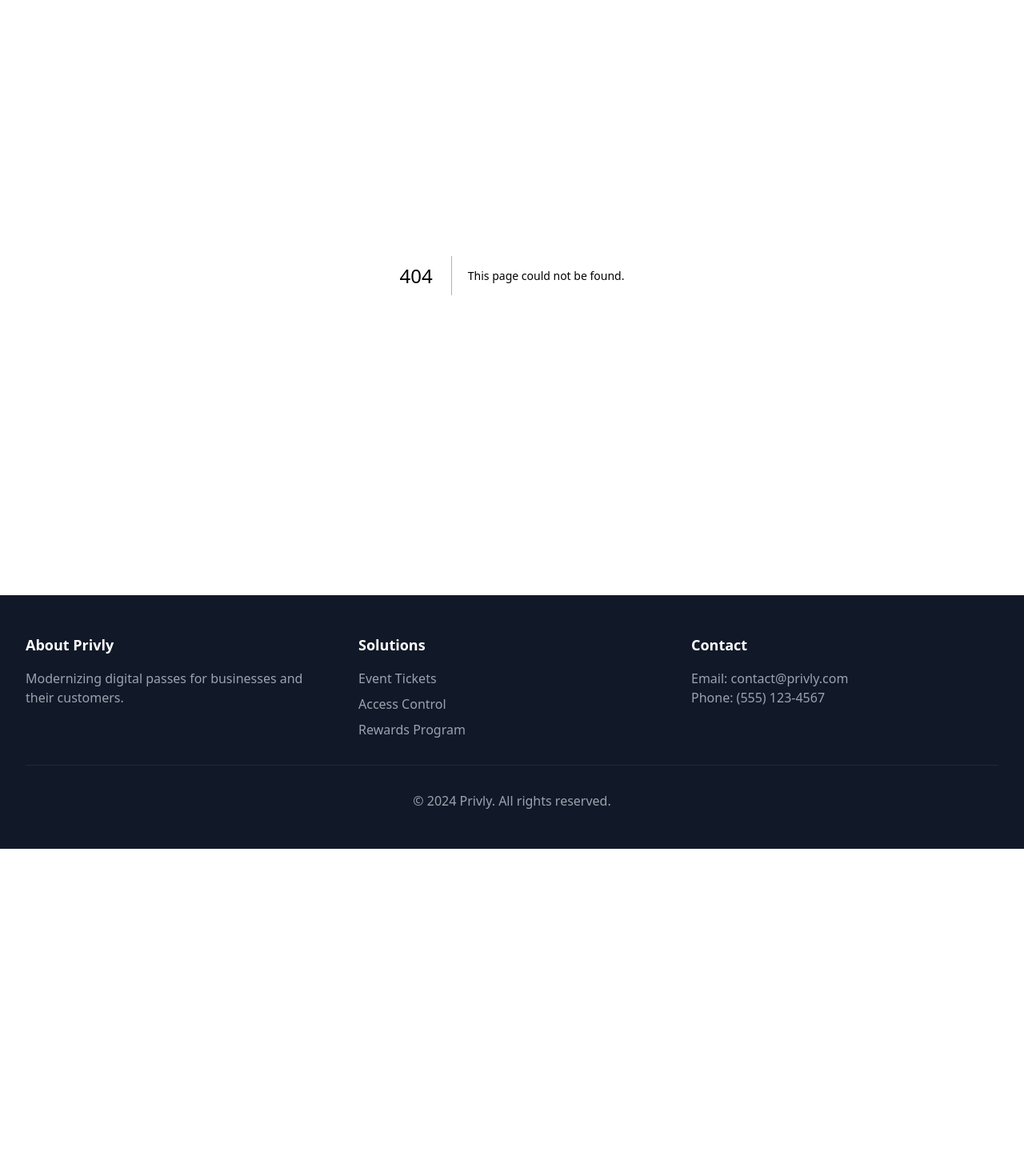
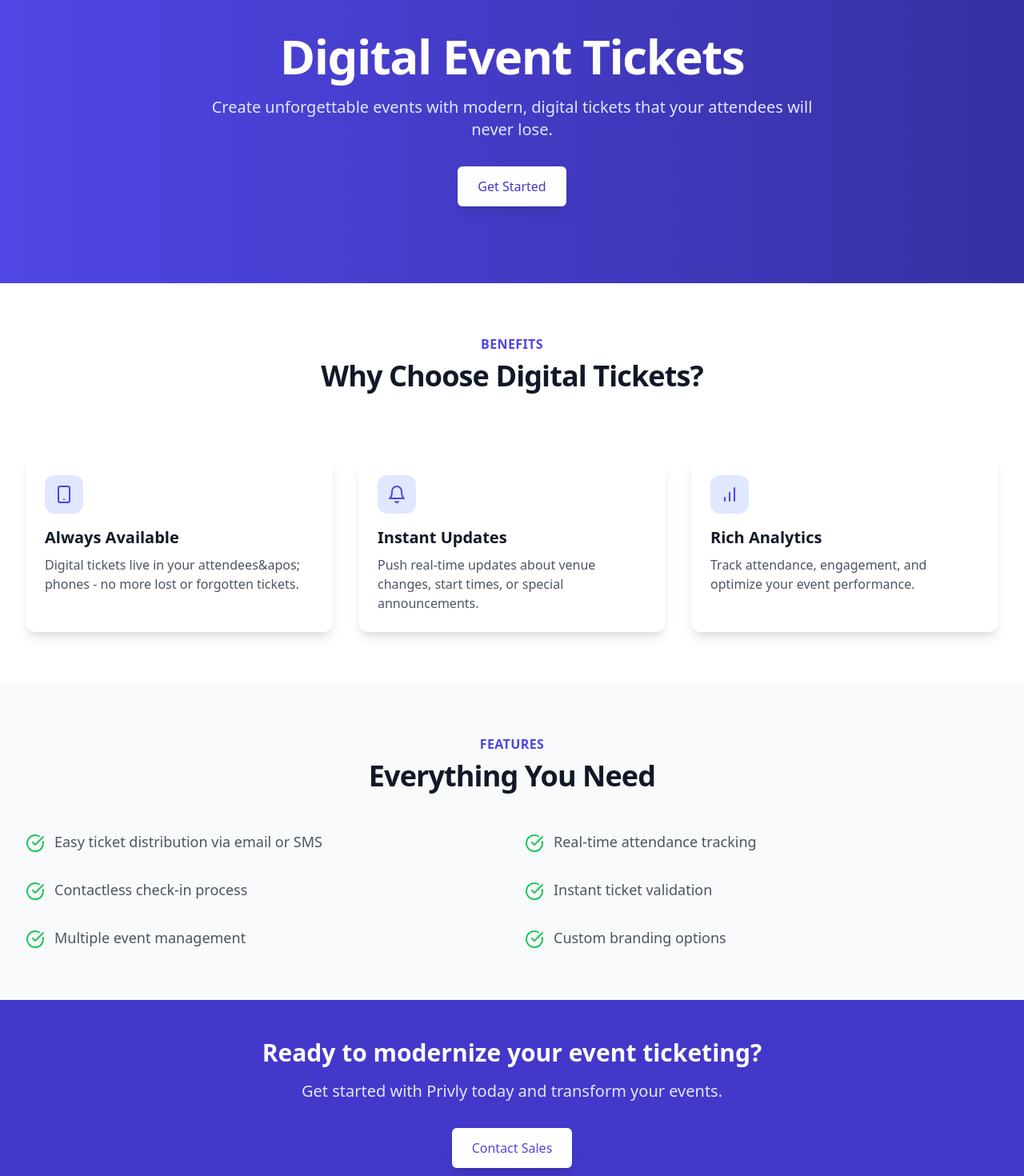
Before and after one commit to jonoairey/privly, a Next.js app: page /event-tickets in a window 1280 px wide. Before the commit this address had no page. Shown: the part 120-1590 px from the top of the page at 80% size. Before the commit the page ends 1181 px from the top, so only its background shows below. Built offline with nearby package versions, Linux system fonts and the light colour scheme.

Commit message:
page.tsx

```diff
--- /dev/null
+++ b/app/event-tickets/page.tsx
@@ -0,0 +1,132 @@
+'use client'
+import { Smartphone, Bell, BarChart, Users, Calendar, CheckCircle } from 'lucide-react'
+import Link from 'next/link'
+
+export default function EventTickets() {
+  const benefits = [
+    {
+      icon: Smartphone,
+      title: "Always Available",
+      description: "Digital tickets live in your attendees&apos; phones - no more lost or forgotten tickets."
+    },
+    {
+      icon: Bell,
+      title: "Instant Updates",
+      description: "Push real-time updates about venue changes, start times, or special announcements."
+    },
+    {
+      icon: BarChart,
+      title: "Rich Analytics",
+      description: "Track attendance, engagement, and optimize your event performance."
+    }
+  ]
+
+  const features = [
+    "Easy ticket distribution via email or SMS",
+    "Real-time attendance tracking",
+    "Contactless check-in process",
+    "Instant ticket validation",
+    "Multiple event management",
+    "Custom branding options"
+  ]
+
+  return (
+    <div className="min-h-screen">
+      {/* Hero Section */}
+      <div className="bg-gradient-to-r from-indigo-600 to-indigo-800">
+        <div className="max-w-7xl mx-auto px-4 sm:px-6 lg:px-8 py-24">
+          <div className="text-center">
+            <h1 className="text-4xl tracking-tight font-extrabold text-white sm:text-5xl md:text-6xl">
+              Digital Event Tickets
+            </h1>
+            <p className="mt-3 max-w-md mx-auto text-base text-indigo-100 sm:text-lg md:mt-5 md:text-xl md:max-w-3xl">
+              Create unforgettable events with modern, digital tickets that your attendees will never lose.
+            </p>
+            <div className="mt-5 max-w-md mx-auto sm:flex sm:justify-center md:mt-8">
+              <Link
+                href="/contact"
+                className="inline-flex items-center px-6 py-3 border border-transparent text-base font-medium rounded-md text-indigo-700 bg-white hover:bg-indigo-50 transform hover:scale-105 transition-all duration-200 shadow-lg"
+              >
+                Get Started
+              </Link>
+            </div>
+          </div>
+        </div>
+      </div>
+
+      {/* Benefits Section */}
+      <div className="py-16 bg-white">
+        <div className="max-w-7xl mx-auto px-4 sm:px-6 lg:px-8">
+          <div className="text-center">
+            <h2 className="text-base text-indigo-600 font-semibold tracking-wide uppercase">Benefits</h2>
+            <p className="mt-2 text-3xl leading-8 font-extrabold tracking-tight text-gray-900 sm:text-4xl">
+              Why Choose Digital Tickets?
+            </p>
+          </div>
+
+          <div className="mt-20 grid grid-cols-1 gap-8 md:grid-cols-3">
+            {benefits.map((benefit) => (
+              <div
+                key={benefit.title}
+                className="relative p-6 bg-white rounded-xl shadow-lg hover:shadow-xl transition-all duration-300 ease-in-out"
+              >
+                <div className="w-12 h-12 bg-indigo-100 rounded-xl flex items-center justify-center mb-4">
+                  <benefit.icon className="h-6 w-6 text-indigo-600" />
+                </div>
+                <h3 className="text-xl font-semibold text-gray-900 mb-2">
+                  {benefit.title}
+                </h3>
+                <p className="text-gray-600">
+                  {benefit.description}
+                </p>
+              </div>
+            ))}
+          </div>
+        </div>
+      </div>
+
+      {/* Features List */}
+      <div className="py-16 bg-gray-50">
+        <div className="max-w-7xl mx-auto px-4 sm:px-6 lg:px-8">
+          <div className="text-center">
+            <h2 className="text-base text-indigo-600 font-semibold tracking-wide uppercase">Features</h2>
+            <p className="mt-2 text-3xl leading-8 font-extrabold tracking-tight text-gray-900 sm:text-4xl">
+              Everything You Need
+            </p>
+          </div>
+
+          <div className="mt-12 grid grid-cols-1 gap-8 md:grid-cols-2">
+            {features.map((feature) => (
+              <div key={feature} className="flex items-start">
+                <CheckCircle className="h-6 w-6 text-green-500 mt-1" />
+                <span className="ml-3 text-lg text-gray-600">{feature}</span>
+              </div>
+            ))}
+          </div>
+        </div>
+      </div>
+
+      {/* CTA Section */}
+      <div className="bg-indigo-700">
+        <div className="max-w-7xl mx-auto py-12 px-4 sm:px-6 lg:px-8">
+          <div className="text-center">
+            <h2 className="text-3xl font-extrabold text-white">
+              Ready to modernize your event ticketing?
+            </h2>
+            <p className="mt-4 text-xl text-indigo-100">
+              Get started with Privly today and transform your events.
+            </p>
+            <div className="mt-8">
+              <Link
+                href="/contact"
+                className="inline-flex items-center px-6 py-3 border border-transparent text-base font-medium rounded-md text-indigo-600 bg-white hover:bg-indigo-50 transform hover:scale-105 transition-all duration-200 shadow-lg"
+              >
+                Contact Sales
+              </Link>
+            </div>
+          </div>
+        </div>
+      </div>
+    </div>
+  )
+}
```
